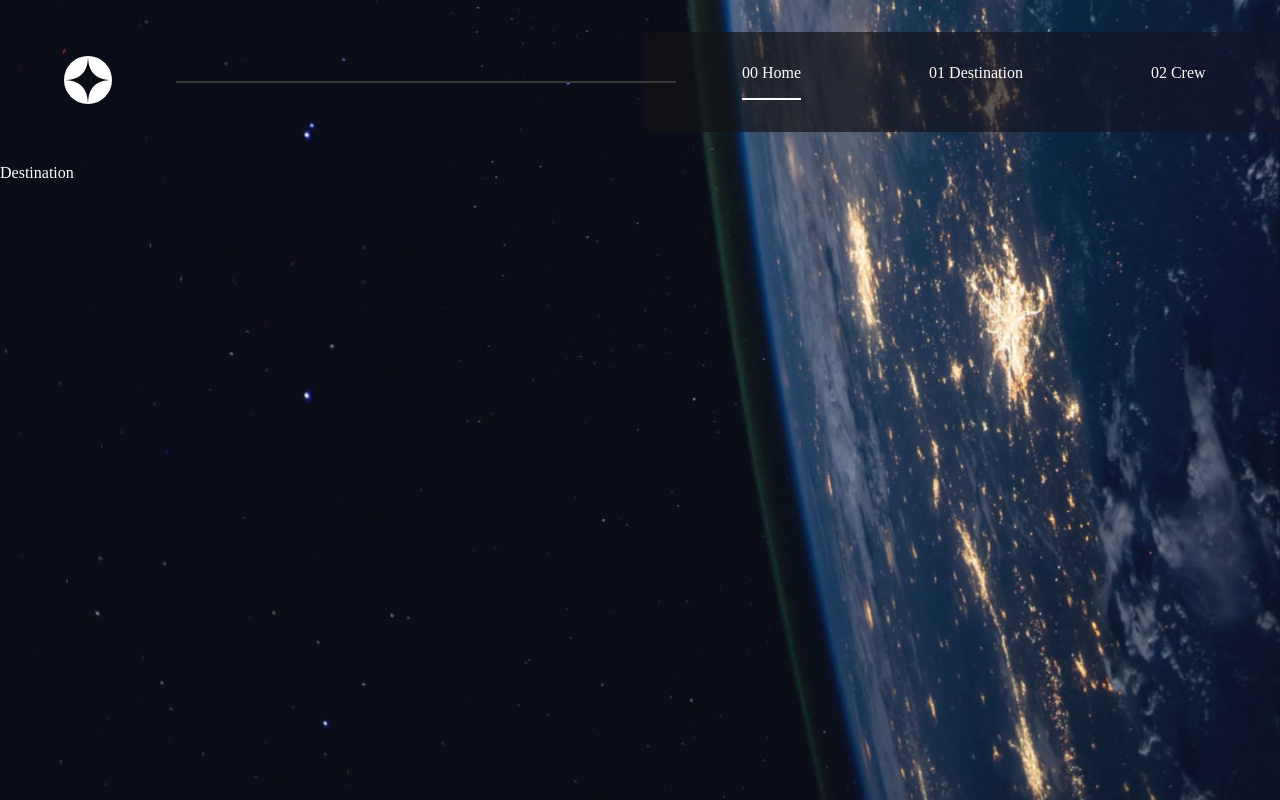
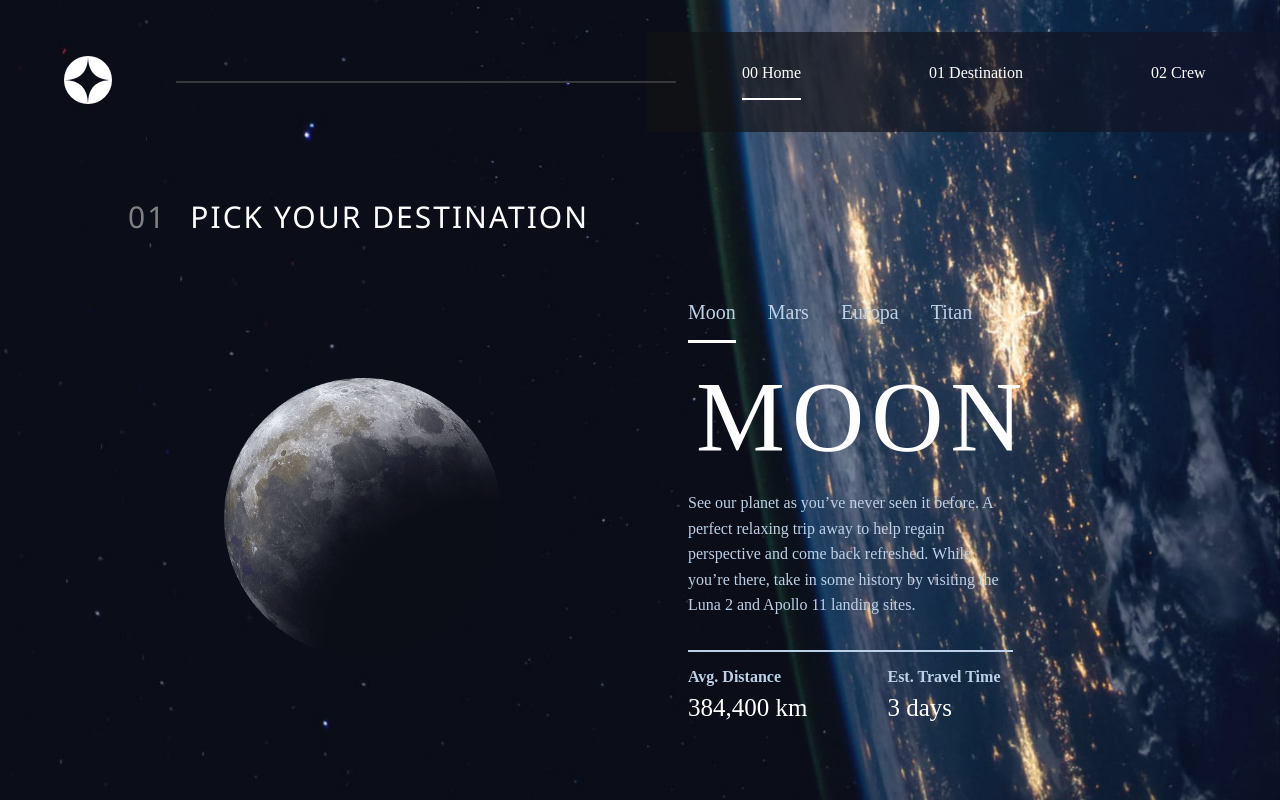
Before and after one commit to TomaszIwanickiGH/space-tourism, a React (Create React App) app: page /destination in a window 1280 px wide. Shown: the top 800 px of the page. Built offline with nearby package versions, Linux system fonts and the light colour scheme.

Commit message:
Complete destination part of the app

```diff
--- a/src/components/Destination/Destination.css
+++ b/src/components/Destination/Destination.css
@@ -0,0 +1,95 @@
+.destination {
+  display: flex;
+  flex-direction: column;
+  align-items: flex-start;
+  margin: 2rem 8rem;
+}
+
+.destination-header {
+  font-size: 30px;
+  text-transform: uppercase;
+  font-weight: 300;
+  letter-spacing: 2px;
+  font-family: 'Segoe UI', Tahoma, Geneva, Verdana, sans-serif;
+}
+
+.destination-header span {
+  color: gray;
+  margin-right: 1.5rem;
+}
+
+.destination-container {
+  display: flex;
+  justify-content: space-between;
+  align-items: center;
+  margin: 4rem 0 0;
+  margin-left: 6rem;
+}
+
+.destination-image {
+  width: 30%;
+}
+
+.destination-image img {
+  width: 100%;
+}
+
+.destination-content {
+  display: flex;
+  flex-direction: column;
+  align-self: flex-start;
+  width: 50%;
+}
+
+.destination-navbar ul {
+  display: flex;
+  gap: 2rem;
+  list-style: none;
+  font-size: 20px;
+}
+
+.destination-navbar ul li {
+  border-bottom: 3px solid transparent;
+  padding-bottom: 1rem;
+  color: rgb(188, 209, 231);
+}
+
+.destination-navbar ul li:hover {
+  color: white;
+}
+
+.destination-main h3 {
+  font-size: 100px;
+  font-weight: 300;
+  letter-spacing: 7px;
+  text-transform: uppercase;
+  padding-left: 0.5rem;
+  margin: 1rem 0;
+}
+
+.destination-main p {
+  width: 70%;
+  margin-bottom: 2rem;
+  line-height: 1.6rem;
+  color: rgb(188, 209, 231);
+}
+
+.destination-travel {
+  display: flex;
+  padding: 1rem 0;
+  width: 70%;
+  border-top: 2px solid rgb(188, 209, 231);
+}
+
+.destination-travel h4 {
+  color: rgb(188, 209, 231);
+}
+
+.destination-travel-distance {
+  margin-right: 5rem;
+}
+
+.destination-travel p {
+  font-size: 25px;
+  margin-top: 0.5rem;
+}
--- a/src/components/Destination/Destination.jsx
+++ b/src/components/Destination/Destination.jsx
@@ -1,8 +1,63 @@
-import React from 'react'
+import React, { useState } from 'react'
+import { Link } from 'react-router-dom'
 import './Destination.css'
+import { data } from '../../constants'
 
 const Destination = () => {
-  return <div>Destination</div>
+  const [numberOfPlanet, setNumberOfPlanet] = useState(0)
+  const { destinations } = data
+  return (
+    <div className="destination">
+      <h2 className="destination-header">
+        <span>01</span>pick your destination
+      </h2>
+      <div className="destination-container">
+        <div className="destination-image">
+          <img src={destinations[numberOfPlanet].image} alt="" />
+        </div>
+        <div className="destination-content">
+          <div className="destination-navbar">
+            <ul>
+              <Link to="/destination/moon">
+                <li style={numberOfPlanet === 0 ? { borderBottom: '3px solid white' } : {}} onClick={() => setNumberOfPlanet(0)}>
+                  Moon
+                </li>
+              </Link>
+              <Link to="/destination/mars">
+                <li style={numberOfPlanet === 1 ? { borderBottom: '3px solid white' } : {}} onClick={() => setNumberOfPlanet(1)}>
+                  Mars
+                </li>
+              </Link>
+              <Link to="/destination/europa">
+                <li style={numberOfPlanet === 2 ? { borderBottom: '3px solid white' } : {}} onClick={() => setNumberOfPlanet(2)}>
+                  Europa
+                </li>
+              </Link>
+              <Link to="/destination/titan">
+                <li style={numberOfPlanet === 3 ? { borderBottom: '3px solid white' } : {}} onClick={() => setNumberOfPlanet(3)}>
+                  Titan
+                </li>
+              </Link>
+            </ul>
+          </div>
+          <div className="destination-main">
+            <h3>{destinations[numberOfPlanet].name}</h3>
+            <p>{destinations[numberOfPlanet].description}</p>
+          </div>
+          <div className="destination-travel">
+            <div className="destination-travel-distance">
+              <h4>Avg. Distance</h4>
+              <p>{destinations[numberOfPlanet].distance}</p>
+            </div>
+            <div className="destination-travel-time">
+              <h4>Est. Travel Time</h4>
+              <p>{destinations[numberOfPlanet].travel}</p>
+            </div>
+          </div>
+        </div>
+      </div>
+    </div>
+  )
 }
 
 export default Destination
```
